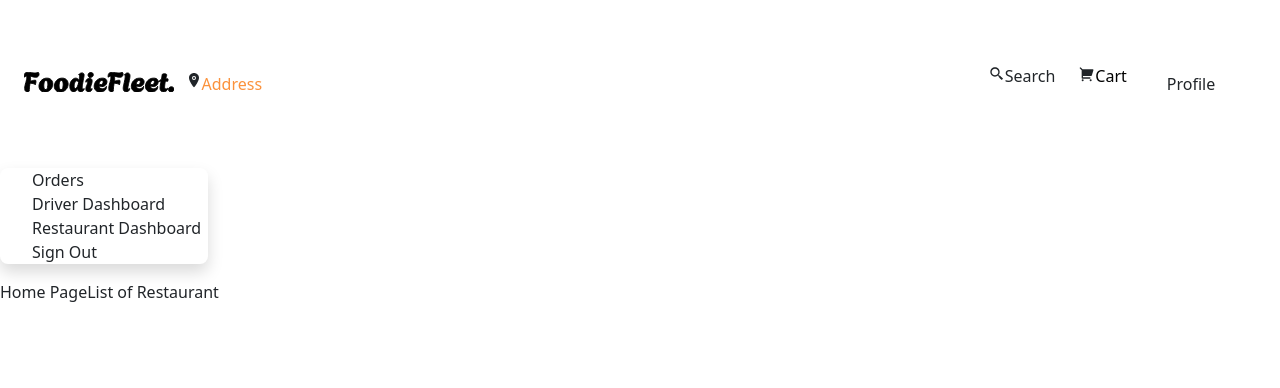
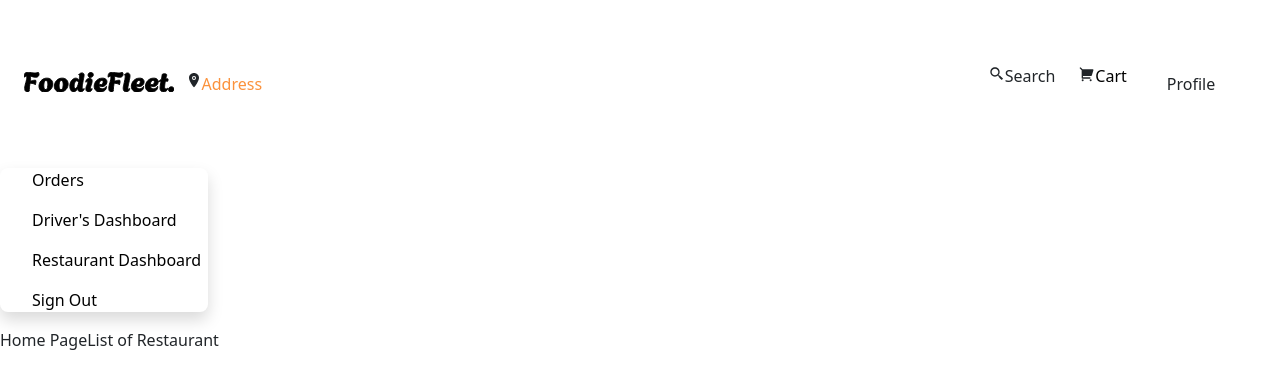
Before and after one commit to yashbaddi/FoodieFleet, a React (Vite) app in the folder Client/: page / in a window 1280 px wide. Both pictures are taken after a click on the button "Profile". Shown: the top 388 px of the page. Built offline with nearby package versions, Linux system fonts and the light colour scheme; no server answers; some icons are missing.

Commit message:
✨Added Links to profile drop down

```diff
--- a/Client/src/components/ProfileDropMenu.jsx
+++ b/Client/src/components/ProfileDropMenu.jsx
@@ -1,13 +1,48 @@
 import React from "react";
+import { Link } from "react-router-dom";
 
 export default function ProfileDropMenu() {
   return (
     <div className="z-10 bg-white divide-y divide-gray-100 rounded-lg shadow w-52">
       <ul>
-        <li className="hover:bg-orange-500">Orders</li>
-        <li className="hover:bg-orange-500">Driver Dashboard</li>
-        <li className="hover:bg-orange-500">Restaurant Dashboard</li>
-        <li className="hover:bg-orange-500">Sign Out</li>
+        <li className="hover:bg-orange-500">
+          <Link
+            to={"/orders/"}
+            style={{ color: "inherit", textDecoration: "inherit" }}
+          >
+            <p className="no-underline text-black">Orders</p>
+          </Link>
+        </li>
+        <li className="hover:bg-orange-500">
+          <li className="hover:bg-orange-500">
+            <Link
+              to={"/my-account/delivery-partner"}
+              style={{ color: "inherit", textDecoration: "inherit" }}
+            >
+              <p className="no-underline text-black">Driver's Dashboard</p>
+            </Link>
+          </li>
+        </li>
+        <li className="hover:bg-orange-500">
+          <li className="hover:bg-orange-500">
+            <Link
+              to={"/my-account/restaurant-admin"}
+              style={{ color: "inherit", textDecoration: "inherit" }}
+            >
+              <p className="no-underline text-black">Restaurant Dashboard</p>
+            </Link>
+          </li>
+        </li>
+        <li className="hover:bg-orange-500">
+          <li className="hover:bg-orange-500">
+            <Link
+              to={"/orders/"}
+              style={{ color: "inherit", textDecoration: "inherit" }}
+            >
+              <p className="no-underline text-black">Sign Out</p>
+            </Link>
+          </li>
+        </li>
       </ul>
     </div>
   );
```
